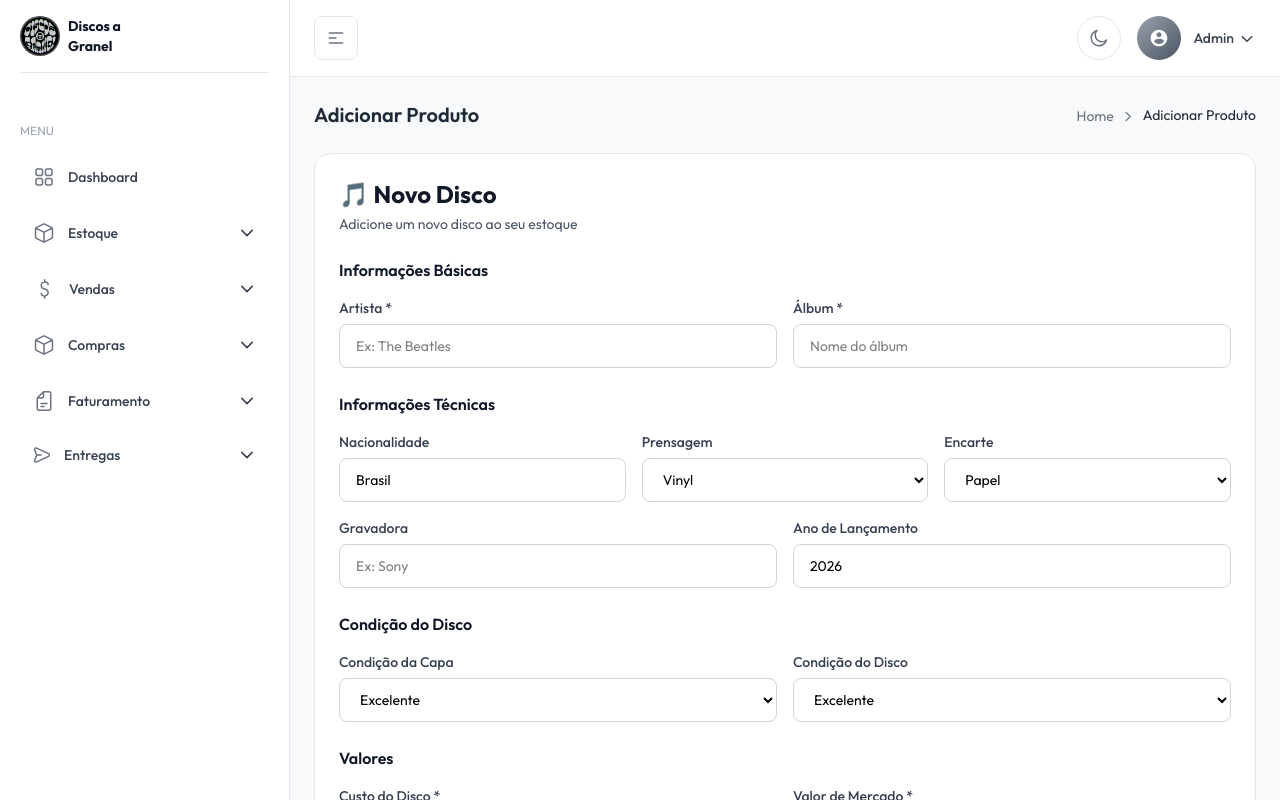
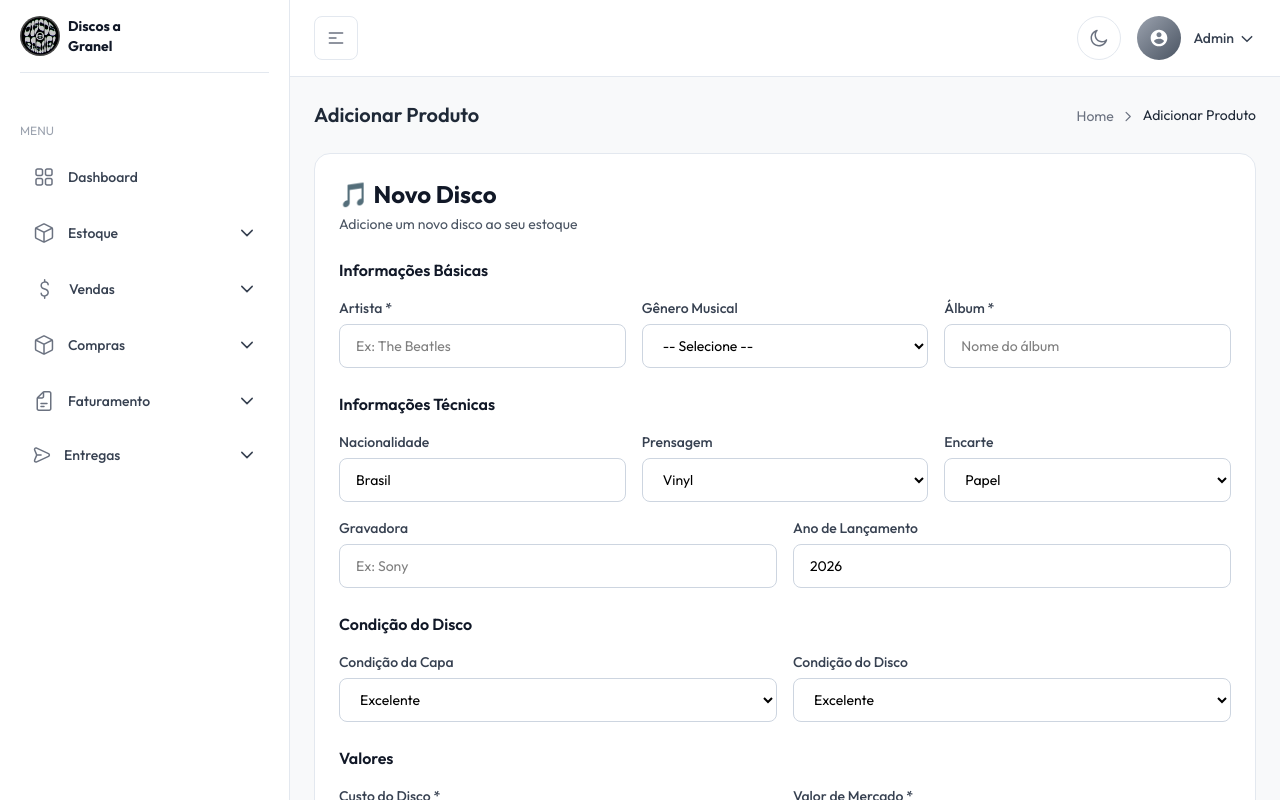
Before and after one commit to ec-univesp/admin-loja-disco, a Next.js app: page /adicionar-produto in a window 1280 px wide. Shown: the top 800 px of the page. Built offline with nearby package versions, Linux system fonts and the light colour scheme.

Commit message:
add genero from disc

```diff
--- a/src/app/(admin)/(others-pages)/estoque/page.tsx
+++ b/src/app/(admin)/(others-pages)/estoque/page.tsx
@@ -12,6 +12,7 @@ interface ProdutoDisplay {
   codigo: string;
   titulo: string;
   artista: string;
+  genero: string;
   premsagem: string;
   quantidade: number;
   preco: number;
@@ -43,6 +44,7 @@ export default function EstoquePage() {
   const { discosComArtista, loading, deleteDisco } = useDiscos();
   const { generosMusical, fetchGenerosMusical, createGeneroMusical } = useGenerosMusical();
   const [busca, setBusca] = useState('');
+  const [filtroGenero, setFiltroGenero] = useState('');
   const [novoGenero, setNovoGenero] = useState('');
   const generoModal = useModal();
 
@@ -65,6 +67,7 @@ export default function EstoquePage() {
         codigo: gerarCodigo(index),
         titulo: disco.album,
         artista: disco.artistaNome,
+        genero: disco.generoNome,
         premsagem: disco.premsagem,
         quantidade: 1,
         preco: disco.valorMercado,
@@ -73,12 +76,15 @@ export default function EstoquePage() {
     [discosComArtista]
   );
 
-  const produtosFiltrados = produtos.filter(
-    (p) =>
+  const produtosFiltrados = produtos.filter((p) => {
+    const matchBusca =
+      !busca ||
       p.titulo.toLowerCase().includes(busca.toLowerCase()) ||
       p.artista.toLowerCase().includes(busca.toLowerCase()) ||
-      p.codigo.toLowerCase().includes(busca.toLowerCase())
-  );
+      p.codigo.toLowerCase().includes(busca.toLowerCase());
+    const matchGenero = !filtroGenero || p.genero === filtroGenero;
+    return matchBusca && matchGenero;
+  });
 
   const handleRemover = (id: string) => {
     deleteDisco(id);
@@ -120,11 +126,23 @@ export default function EstoquePage() {
             <div className="flex flex-col gap-2 sm:flex-row">
               <input
                 type="text"
-                placeholder="🔍 Buscar álbum, artista ou código..."
+                placeholder="Buscar album, artista ou codigo..."
                 value={busca}
                 onChange={(e) => setBusca(e.target.value)}
                 className="focus:border-brand-700 focus:ring-brand-600/20 rounded-lg border border-brand-200 bg-white px-4 py-2.5 text-sm text-gray-700 outline-none transition-all dark:border-brand-700/40 dark:bg-gray-800/50 dark:text-gray-200 dark:focus:border-brand-600"
               />
+              <select
+                value={filtroGenero}
+                onChange={(e) => setFiltroGenero(e.target.value)}
+                className="focus:border-brand-700 focus:ring-brand-600/20 rounded-lg border border-brand-200 bg-white px-4 py-2.5 text-sm text-gray-700 outline-none transition-all dark:border-brand-700/40 dark:bg-gray-800/50 dark:text-gray-200 dark:focus:border-brand-600"
+              >
+                <option value="">Todos os gêneros</option>
+                {generosMusical.map((g) => (
+                  <option key={g.id} value={g.nome}>
+                    {g.nome}
+                  </option>
+                ))}
+              </select>
               <Button
                 size="md"
                 variant="outline"
@@ -157,6 +175,9 @@ export default function EstoquePage() {
                     Artista
                   </th>
                   <th className="px-6 py-4 text-left font-semibold text-gray-700 dark:text-gray-300">
+                    Gênero
+                  </th>
+                  <th className="px-6 py-4 text-left font-semibold text-gray-700 dark:text-gray-300">
                     Prensagem
                   </th>
                   <th className="px-6 py-4 text-right font-semibold text-gray-700 dark:text-gray-300">
@@ -173,7 +194,7 @@ export default function EstoquePage() {
               <tbody className="divide-y divide-gray-100 dark:divide-gray-700/50">
                 {produtosFiltrados.length === 0 ? (
                   <tr>
-                    <td colSpan={7} className="px-6 py-12 text-center">
+                    <td colSpan={8} className="px-6 py-12 text-center">
                       <div className="flex flex-col items-center justify-center gap-2">
                         <svg className="h-12 w-12 text-gray-300 dark:text-gray-600" fill="none" stroke="currentColor" viewBox="0 0 24 24">
                           <path strokeLinecap="round" strokeLinejoin="round" strokeWidth={1.5} d="M20 13V6a2 2 0 00-2-2H6a2 2 0 00-2 2v7m16 0v5a2 2 0 01-2 2H6a2 2 0 01-2-2v-5m16 0h-2.586a1 1 0 00-.707.293l-2.414 2.414a1 1 0 01-.707.293h-3.172a1 1 0 01-.707-.293l-2.414-2.414A1 1 0 006.586 13H4" />
@@ -203,6 +224,9 @@ export default function EstoquePage() {
                       </td>
                       <td className="px-6 py-4 text-gray-700 dark:text-gray-300">
                         {produto.artista}
+                      </td>
+                      <td className="px-6 py-4 text-sm text-gray-600 dark:text-gray-400">
+                        {produto.genero || '—'}
                       </td>
                       <td className="px-6 py-4 text-sm text-gray-600 dark:text-gray-400">
                         {produto.premsagem}
--- a/src/components/products/AddDiscoForm.tsx
+++ b/src/components/products/AddDiscoForm.tsx
@@ -1,9 +1,9 @@
 'use client';
 
-import { useState } from 'react';
+import { useEffect, useState } from 'react';
 import { useRouter } from 'next/navigation';
 import { Controller, useForm } from 'react-hook-form';
-import { useDiscos, useArtistas } from '@/hooks/useStore';
+import { useDiscos, useArtistas, useGenerosMusical } from '@/hooks/useStore';
 import Button from '@/components/ui/button/Button';
 import Label from '@/components/form/Label';
 import CurrencyInput from '@/components/form/input/CurrencyInput';
@@ -11,6 +11,7 @@ import { formatBRL } from '@/utils/currency';
 
 interface AddDiscoFormData {
   artistaNome: string;
+  generoId: string;
   album: string;
   nacionalidade: string;
   premsagem: string;
@@ -29,7 +30,12 @@ export default function AddDiscoForm() {
   const router = useRouter();
   const { createDisco, loading, error } = useDiscos();
   const { createArtista } = useArtistas();
+  const { generosMusical, fetchGenerosMusical } = useGenerosMusical();
   const [successMessage, setSuccessMessage] = useState('');
+
+  useEffect(() => {
+    fetchGenerosMusical();
+  }, [fetchGenerosMusical]);
 
   const {
     register,
@@ -41,6 +47,7 @@ export default function AddDiscoForm() {
   } = useForm<AddDiscoFormData>({
     defaultValues: {
       artistaNome: '',
+      generoId: '',
       album: '',
       nacionalidade: 'Brasil',
       premsagem: 'Vinyl',
@@ -71,6 +78,7 @@ export default function AddDiscoForm() {
 
       await createDisco({
         artistaId: novoArtista.id,
+        generoId: data.generoId || undefined,
         album: data.album,
         nacionalidade: data.nacionalidade,
         premsagem: data.premsagem,
@@ -131,7 +139,7 @@ export default function AddDiscoForm() {
           {/* Artista e Álbum */}
           <div className="space-y-4">
             <h3 className="font-semibold text-gray-900 dark:text-white">Informações Básicas</h3>
-            <div className="grid grid-cols-1 gap-4 md:grid-cols-2">
+            <div className="grid grid-cols-1 gap-4 md:grid-cols-3">
               <div>
                 <Label htmlFor="artistaNome">Artista *</Label>
                 <input
@@ -148,6 +156,22 @@ export default function AddDiscoForm() {
                 {errors.artistaNome && (
                   <span className="mt-1 block text-sm text-error-600 dark:text-error-400">{errors.artistaNome.message}</span>
                 )}
+              </div>
+
+              <div>
+                <Label htmlFor="generoId">Gênero Musical</Label>
+                <select
+                  id="generoId"
+                  {...register('generoId')}
+                  className="h-11 w-full rounded-lg border border-gray-300 bg-white px-4 py-2.5 text-sm focus:border-brand-700 dark:border-gray-600 dark:bg-gray-800 dark:focus:border-brand-600"
+                >
+                  <option value="">-- Selecione --</option>
+                  {generosMusical.map((genero) => (
+                    <option key={genero.id} value={genero.id}>
+                      {genero.nome}
+                    </option>
+                  ))}
+                </select>
               </div>
 
               <div>
--- a/src/hooks/useStore.ts
+++ b/src/hooks/useStore.ts
@@ -53,6 +53,7 @@ export const useArtistas = () => {
 export const useDiscos = () => {
   const discos = useAppStore((state) => state.discos);
   const artistas = useAppStore((state) => state.artistas);
+  const generosMusical = useAppStore((state) => state.generosMusical);
   const loading = useAppStore((state) => state.loading);
   const error = useAppStore((state) => state.error);
   const fetchDiscos = useAppStore((state) => state.fetchDiscos);
@@ -60,17 +61,21 @@ export const useDiscos = () => {
   const updateDisco = useAppStore((state) => state.updateDisco);
   const deleteDisco = useAppStore((state) => state.deleteDisco);
 
-  // Mapeia discos com informações de artista
+  // Mapeia discos com informações de artista e gênero
   const discosComArtista = useMemo(
     () =>
       discos.map((disco) => {
         const artista = artistas.find((a) => a.id === disco.artistaId);
+        const genero = disco.generoId
+          ? generosMusical.find((g) => g.id === disco.generoId)
+          : undefined;
         return {
           ...disco,
           artistaNome: artista?.nome || 'Desconhecido',
+          generoNome: genero?.nome || '',
         };
       }),
-    [discos, artistas]
+    [discos, artistas, generosMusical]
   );
 
   return {
--- a/src/types/models.ts
+++ b/src/types/models.ts
@@ -15,6 +15,7 @@ export interface Artista {
 export interface Disco {
   id: string;
   artistaId: string;
+  generoId?: string;
   album: string;
   nacionalidade: string;
   premsagem: string;
```
